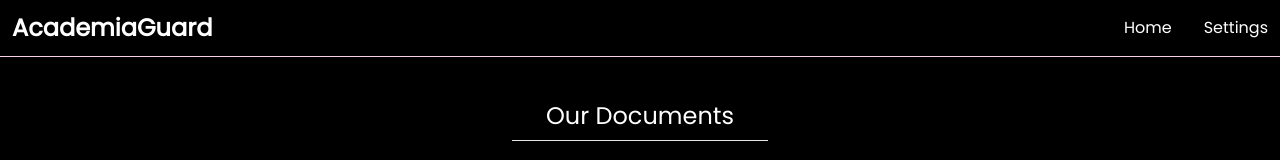
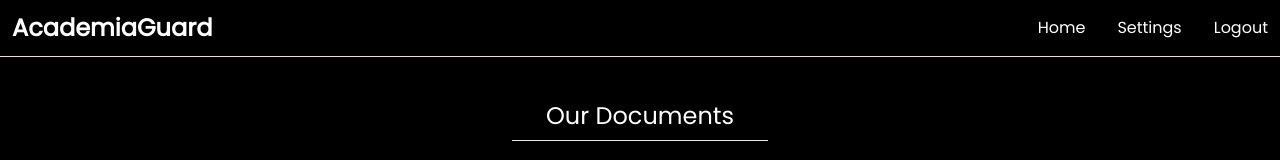
Before and after one commit to Decentralized-Ed/Frontend, a React (Vite) app: page /dashboard in a window 1280 px wide. Shown: the top 160 px of the page. Built offline with nearby package versions, Linux system fonts and the light colour scheme; sample sign-in values are in the browser's storage; the HTML template or start-up script is replaced by a standard one.

Commit message:
logout added

```diff
--- a/src/components/DashboardNavbar/dashBoardNavbar.jsx
+++ b/src/components/DashboardNavbar/dashBoardNavbar.jsx
@@ -1,7 +1,30 @@
 import { useNavigate } from "react-router-dom";
+import { useEffect } from "react";
+import { useDispatch, useSelector } from "react-redux";
+import { logout } from "../../slices/authSlice";
+import { toast } from "react-toastify";
 
 const DashBoardNavbar = () => {
   const navigate = useNavigate();
+  const { userInfo } = useSelector((state) => state.auth);
+  const dispatch = useDispatch();
+
+  const logOutHandler = async () => {
+    try {
+      //write a api call to remove the token (Needed to be implemented)
+      dispatch(logout());
+      navigate("/login");
+    } catch (err) {
+      toast.error(err?.data?.message || err.error);
+    }
+  };
+
+  useEffect(() => {
+    if (!userInfo) {
+      navigate("/login");
+    }
+  }, [navigate, userInfo]);
+
   return (
     <div>
       <nav className=" fixed w-full z-20 top-0 left-0 border-b border-pink-200">
@@ -34,6 +57,15 @@ const DashBoardNavbar = () => {
                   Settings
                 </a>
               </li>
+              <li>
+                <a
+                  href="#"
+                  className="block py-2 pl-3 pr-4  rounded hover:bg-gray-100 md:hover:bg-transparent md:p-0"
+                  onClick={logOutHandler}
+                >
+                  Logout
+                </a>
+              </li>
             </ul>
           </div>
         </div>
--- a/src/components/SignupCard/signupCard.jsx
+++ b/src/components/SignupCard/signupCard.jsx
@@ -1,5 +1,6 @@
 import { useNavigate } from "react-router-dom";
 import useAuth from "../../hooks/auth";
+import { useEffect } from "react";
 import { useDispatch, useSelector } from "react-redux";
 import {
   useLoginMutation,
@@ -10,8 +11,16 @@ import { toast } from "react-toastify";
 
 const SignUpCard = () => {
   const navigate = useNavigate();
+  const { userInfo } = useSelector((state) => state.auth);
+
+  useEffect(() => {
+    if (userInfo) {
+      navigate("/dashboard");
+    }
+  }, [navigate, userInfo]);
 
   const [signup, { isLoading }] = useSignupMutation();
+
   const signUpWithEmail = async (e) => {
     e.preventDefault();
     const email = e.target.email.value;
```
